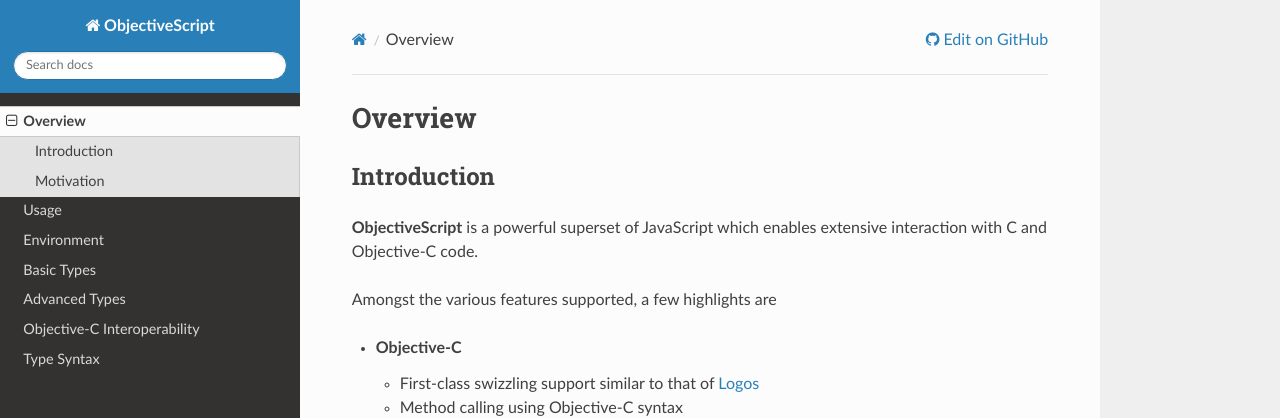
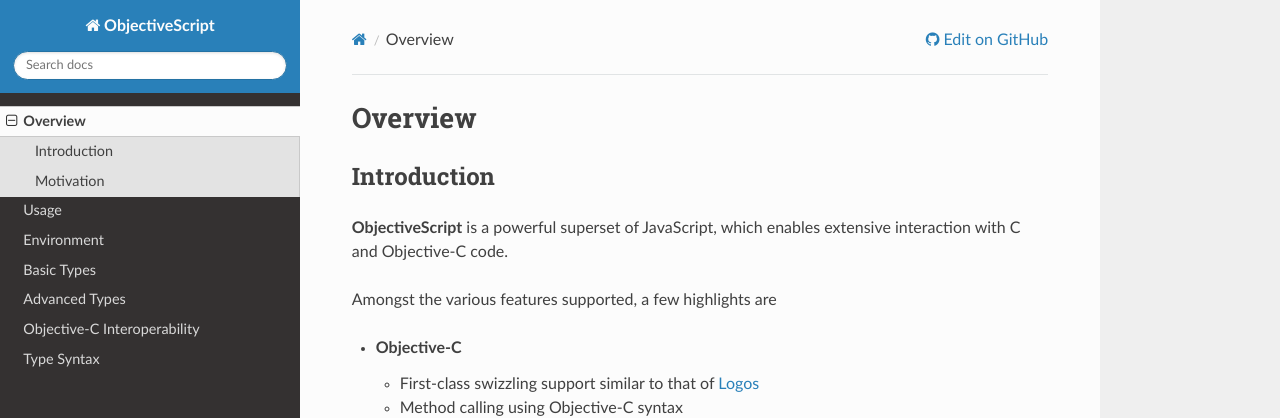
Before and after one commit to SuperchargeApp/objs-docs, an MkDocs documentation site: the page built from docs/index.md, in a window 1280 px wide and 900 px high. Shown: the top 418 px of the window. Built offline with MkDocs 1.6.1, drawn with Linux system fonts in a browser that asks for light colours; nearby versions of some CDN libraries.

Commit message:
Remove _redirects, fix typos

```diff
--- a/docs/index.md
+++ b/docs/index.md
@@ -2,7 +2,7 @@
 
 ## Introduction
 
-**ObjectiveScript** is a powerful superset of JavaScript which enables extensive interaction with C and Objective-C code.
+**ObjectiveScript** is a powerful superset of JavaScript, which enables extensive interaction with C and Objective-C code.
 
 Amongst the various features supported, a few highlights are
 
```
Also changed, not shown: docs/objc-interop.md (+1 -1 lines), 1 other file.
